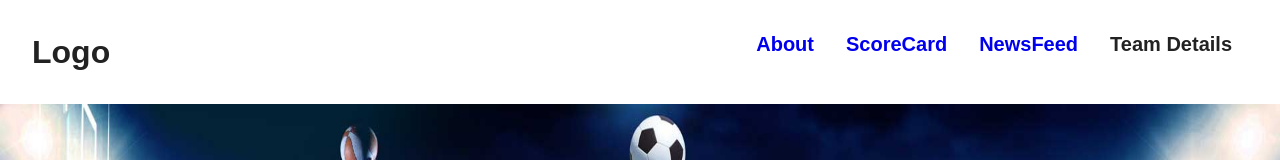
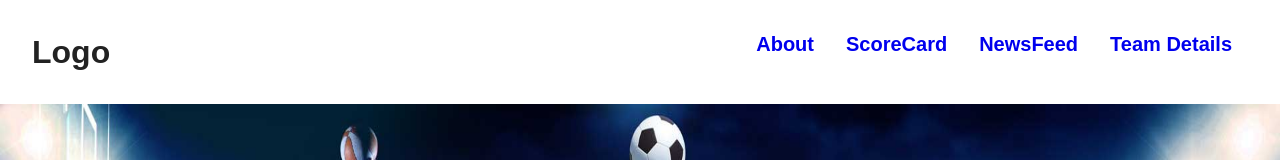
Before and after one commit to MMJS/lives-sports, a React app: page / in a window 1280 px wide. Shown: the top 160 px of the page. Built offline with nearby package versions, Linux system fonts and the light colour scheme.

Commit message:
Added the link to the header.

```diff
--- a/src/js/components/Header.js
+++ b/src/js/components/Header.js
@@ -24,7 +24,7 @@ const Header=()=>{
                    <ItemLi> <Link to ="/"><h3>About</h3></Link></ItemLi>
                     <ItemLi><Link to ="/ScoreCard"><h3>ScoreCard</h3> </Link> </ItemLi>
                     <ItemLi><Link to ="/NewsGrid"><h3>NewsFeed</h3></Link></ItemLi>
-                    <ItemLi><h3>Team Details</h3></ItemLi>
+                    <ItemLi><Link to ="/TeamDetails"><h3>Team Details</h3></Link></ItemLi>
                 </LinksLi>
             </MainnavUl>
         </nav>
```
